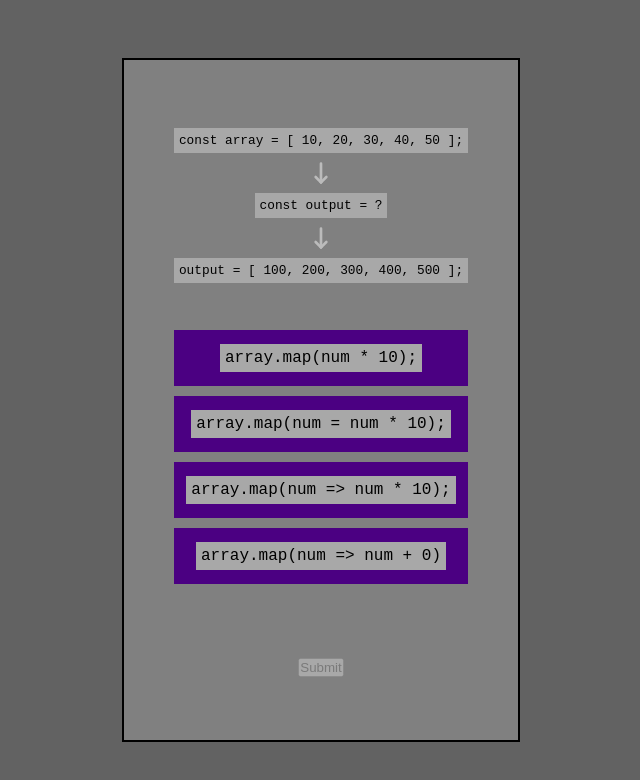
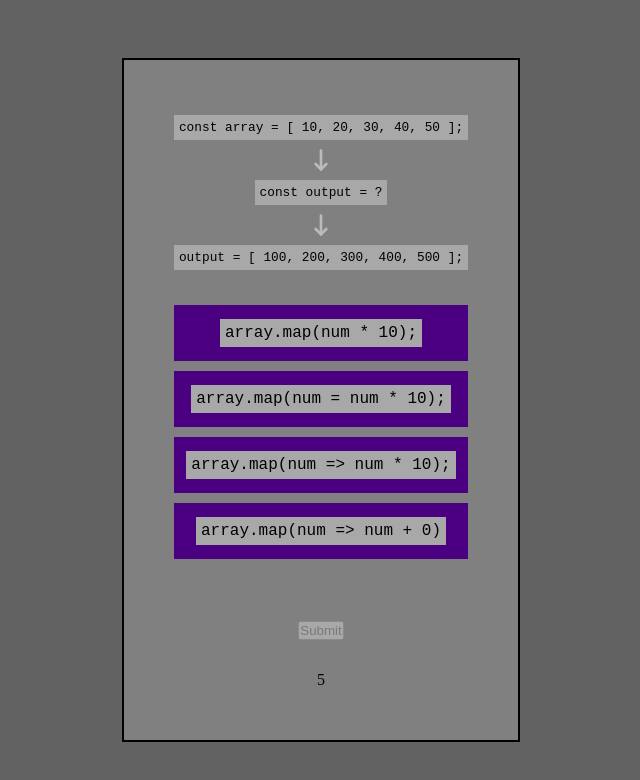
Before and after one commit to aabbabar/array-methods-quiz, a plain HTML site: page index.html in a window 1280 px wide. Shown: the whole page, without its empty margins (319-959 px from the left). Drawn offline with Linux system fonts and the light colour scheme.

Commit message:
add countdown timer

```diff
--- a/index.html
+++ b/index.html
@@ -62,6 +62,10 @@
 
       <button class="submit-button" disabled><span>Submit</span></button>
 
+      <div class="timer">
+        <span>10</span>
+      </div>
+
     </div>
 
     <div class="results page">
--- a/js/index.js
+++ b/js/index.js
@@ -8,6 +8,7 @@ const [ start, instructions, quiz, results ] = pages;
 const [ input, method, output ] = document.querySelectorAll('.question code');
 const choices = document.querySelectorAll('.answer-choice');
 const totalScore = document.querySelector('.total-score');
+const timer = document.querySelector('.timer');
 choices.forEach((choice) => choice.addEventListener('click', () => selectChoice(choice)));
 
 const startButton = document.querySelector('.start-button');
@@ -23,8 +24,8 @@ let currentQuestion = 0;
 let selectedChoice = -1;
 let correctAnswers = 0;
 let choicesActive = false;
-const answers = []; //necessary to store?
-console.log(choices);
+let countdownTimer;
+let count;
 
 function showInstructions() {
   start.style.display = 'none';
@@ -37,6 +38,12 @@ function startQuiz() {
   loadNextQuestion();
 }
 
+function showResults() {
+  quiz.style.display = 'none';
+  results.style.display = 'flex';
+  totalScore.innerText = correctAnswers;
+}
+
 function selectChoice(choice) {
   if (!choicesActive) return;
   const choiceNum = +choice.id.split('-')[1];
@@ -44,46 +51,48 @@ function selectChoice(choice) {
     choice.classList.add('choice-selected');
     selectedChoice > -1 ? resetSelection() : submitButton.removeAttribute('disabled');
     selectedChoice = choiceNum;
+    console.log(choice);
   }
 }
 
 function submitAnswer() {
-  answers.push(selectedChoice);
   showCorrectAnswer();
   submitButton.removeEventListener('click', submitAnswer);
   submitButton.addEventListener('click', loadNextQuestion);
+  if (submitButton.hasAttribute('disabled')) submitButton.removeAttribute('disabled');
   submitButton.innerText = 'Next';
 }
 
 function showCorrectAnswer() {
+  clearInterval(countdownTimer);
   choicesActive = false;
   if (selectedChoice === questions[currentQuestion].correct) correctAnswers++;
-  else choices[selectedChoice].classList.add('choice-incorrect');
+  else if (selectedChoice > -1) choices[selectedChoice].classList.add('choice-incorrect');
   choices[questions[currentQuestion].correct].classList.add('choice-correct');
 }
 
 function loadNextQuestion() {
   currentQuestion++;
   if (currentQuestion >= questions.length) return showResults();
-  if (selectedChoice > -1) resetSelection();
+  resetSelection();
   submitButton.setAttribute('disabled', '');
   submitButton.removeEventListener('click', loadNextQuestion);
   submitButton.addEventListener('click', submitAnswer);
   submitButton.innerText = 'Submit';
   choicesActive = true;
+  count = 10;
+  countdownTimer = setInterval(tickTimer, 1000);
   questions[currentQuestion].display(input, method, output, choices);
 }
 
+function tickTimer() {
+  count ? (timer.innerText = --count) : submitAnswer();
+}
+
 function resetSelection() {
-  choices[selectedChoice].classList.remove('choice-selected');
+  if (selectedChoice > -1) choices[selectedChoice].classList.remove('choice-selected');
   choices.forEach((choice) => choice.classList.remove('choice-correct', 'choice-incorrect'));
   selectedChoice = -1;
-}
-
-function showResults() {
-  quiz.style.display = 'none';
-  results.style.display = 'flex';
-  totalScore.innerText = correctAnswers;
 }
 
 function resetQuiz() {
```
